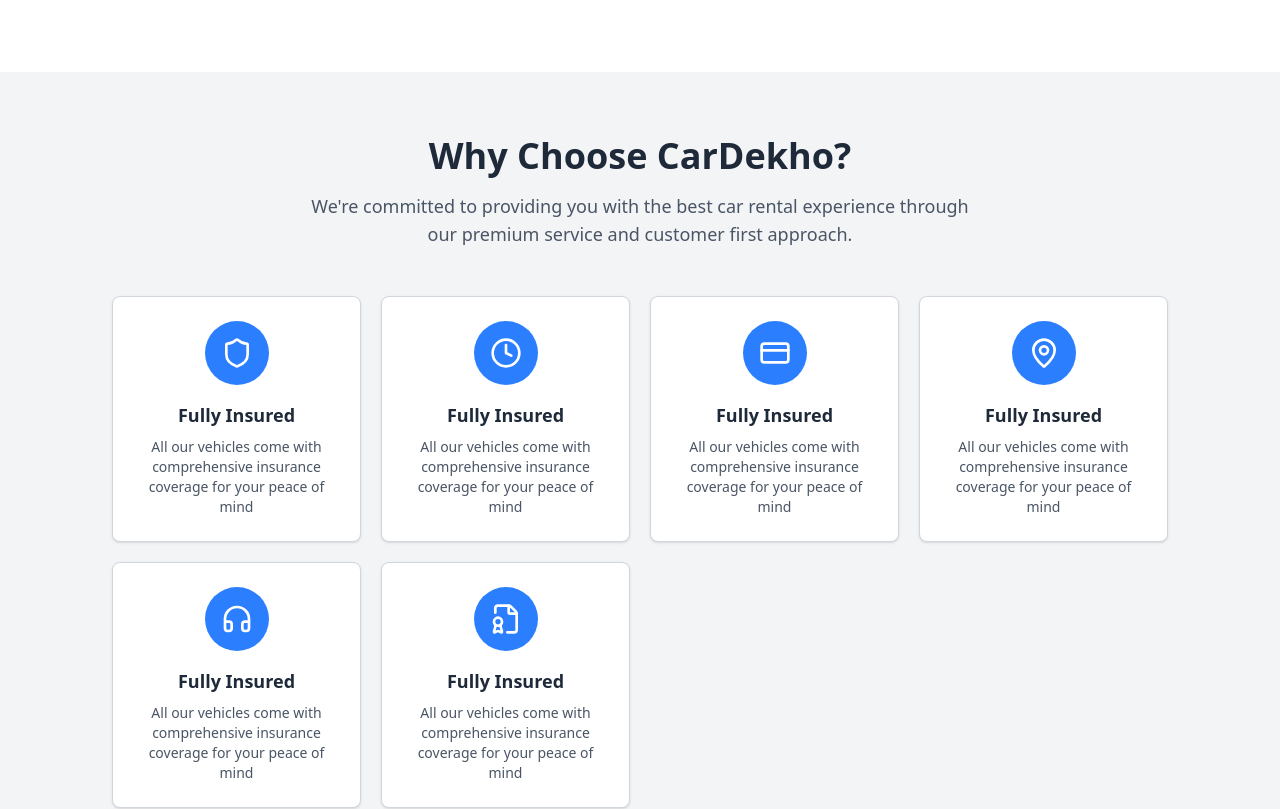
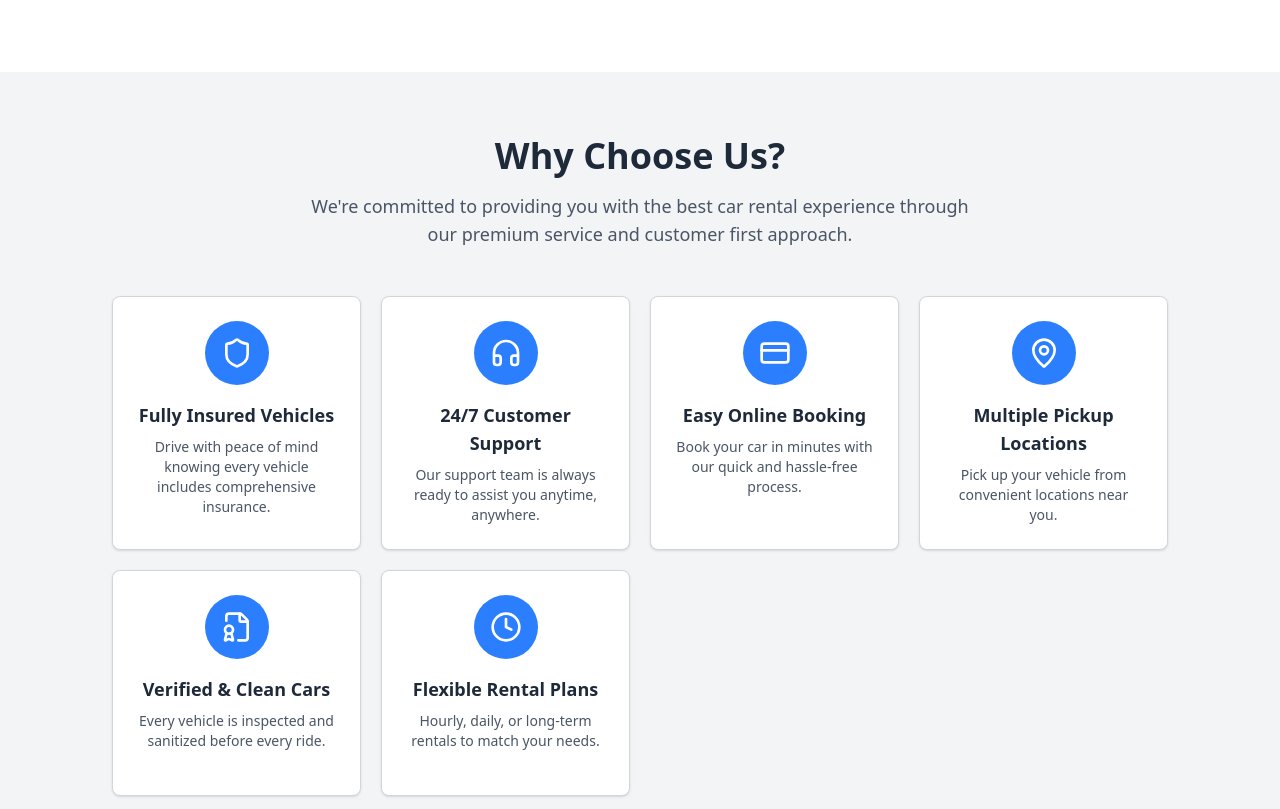
Before and after one commit to Jatin14katyal/Car-rental-app-react, a React (Vite) app: page / in a window 1280 px wide. Shown: the part 3180-3989 px from the top of the page. Built offline with nearby package versions, Linux system fonts and the light colour scheme.

Commit message:
Update Features Section

```diff
--- a/src/Components/Features.jsx
+++ b/src/Components/Features.jsx
@@ -12,52 +12,52 @@
 
 const features = [
   {
-    title: "Fully Insured",
+    title: "Fully Insured Vehicles",
     description:
-      "All our vehicles come with comprehensive insurance coverage for your peace of mind",
+      "Drive with peace of mind knowing every vehicle includes comprehensive insurance.",
     icon: <Shield className="w-8 h-8" />,
   },
   {
-    title: "Fully Insured",
+    title: "24/7 Customer Support",
     description:
-      "All our vehicles come with comprehensive insurance coverage for your peace of mind",
+      "Our support team is always ready to assist you anytime, anywhere.",
+    icon: <Headphones className="w-8 h-8" />,
+  },
+  {
+    title: "Easy Online Booking",
+    description:
+      "Book your car in minutes with our quick and hassle-free process.",
+    icon: <CreditCard className="w-8 h-8" />,
+  },
+  {
+    title: "Multiple Pickup Locations",
+    description:
+      "Pick up your vehicle from convenient locations near you.",
+    icon: <MapPin className="w-8 h-8" />,
+  },
+  {
+    title: "Verified & Clean Cars",
+    description:
+      "Every vehicle is inspected and sanitized before every ride.",
+    icon: <FileBadge className="w-8 h-8" />,
+  },
+  {
+    title: "Flexible Rental Plans",
+    description:
+      "Hourly, daily, or long-term rentals to match your needs.",
     icon: <Clock4 className="w-8 h-8" />,
   },
   {
-    title: "Fully Insured",
+    title: "Affordable Pricing",
     description:
-      "All our vehicles come with comprehensive insurance coverage for your peace of mind",
-    icon: <CreditCard className="w-8 h-8" />,
+      "Transparent pricing with no hidden charges.",
+    icon: <Zap className="w-8 h-8" />,
   },
   {
-    title: "Fully Insured",
+    title: "Trusted by Thousands",
     description:
-      "All our vehicles come with comprehensive insurance coverage for your peace of mind",
-    icon: <MapPin className="w-8 h-8" />,
-  },
-  {
-    title: "Fully Insured",
-    description:
-      "All our vehicles come with comprehensive insurance coverage for your peace of mind",
-    icon: <Headphones className="w-8 h-8" />,
-  },
-  {
-    title: "Fully Insured",
-    description:
-      "All our vehicles come with comprehensive insurance coverage for your peace of mind",
-    icon: <FileBadge className="w-8 h-8" />,
-  },
-  {
-    title: "Fully Insured",
-    description:
-      "All our vehicles come with comprehensive insurance coverage for your peace of mind",
+      "Join thousands of satisfied customers across multiple cities.",
     icon: <Users className="w-8 h-8" />,
-  },
-  {
-    title: "Fully Insured",
-    description:
-      "All our vehicles come with comprehensive insurance coverage for your peace of mind",
-    icon: <Zap className="w-8 h-8" />,
   },
 ];
 const Features = () => {
@@ -65,7 +65,7 @@
     <section id="Features" className="py-16 bg-gray-100 px-4 sm:px-6 lg:px-28">
       <div className="max-w-7xl mx-auto text-center">
         <h2 className="sm:text-4xl text-3xl font-bold text-gray-800 mb-4 hero-reveal">
-          Why Choose CarDekho?
+          Why Choose Us?
         </h2>
         <p className="text-gray-600 mb-12 max-w-2xl mx-auto text-lg hero-reveal">
           We're committed to providing you with the best car rental experience
@@ -76,7 +76,7 @@
           {features.map((feature, index) => (
             <div
               key={index}
-              className="flex flex-col bg-white items-center text-center border border-gray-300 rounded-lg p-6 shadow-sm hover:shadow-md transform hover:-translate-y-2 transition duration-300 reveal-y"
+              className="flex flex-col bg-white items-center text-center border border-gray-300 rounded-lg p-6 shadow-sm hover:shadow-lg hover:shadow-md transform hover:-translate-y-2 hover:border-blue-500 transition duration-300 reveal-y"
             >
               <div className="w-16 h-16 flex items-center justify-center rounded-full bg-blue-500 mb-4 text-white">
                 {feature.icon}
```
